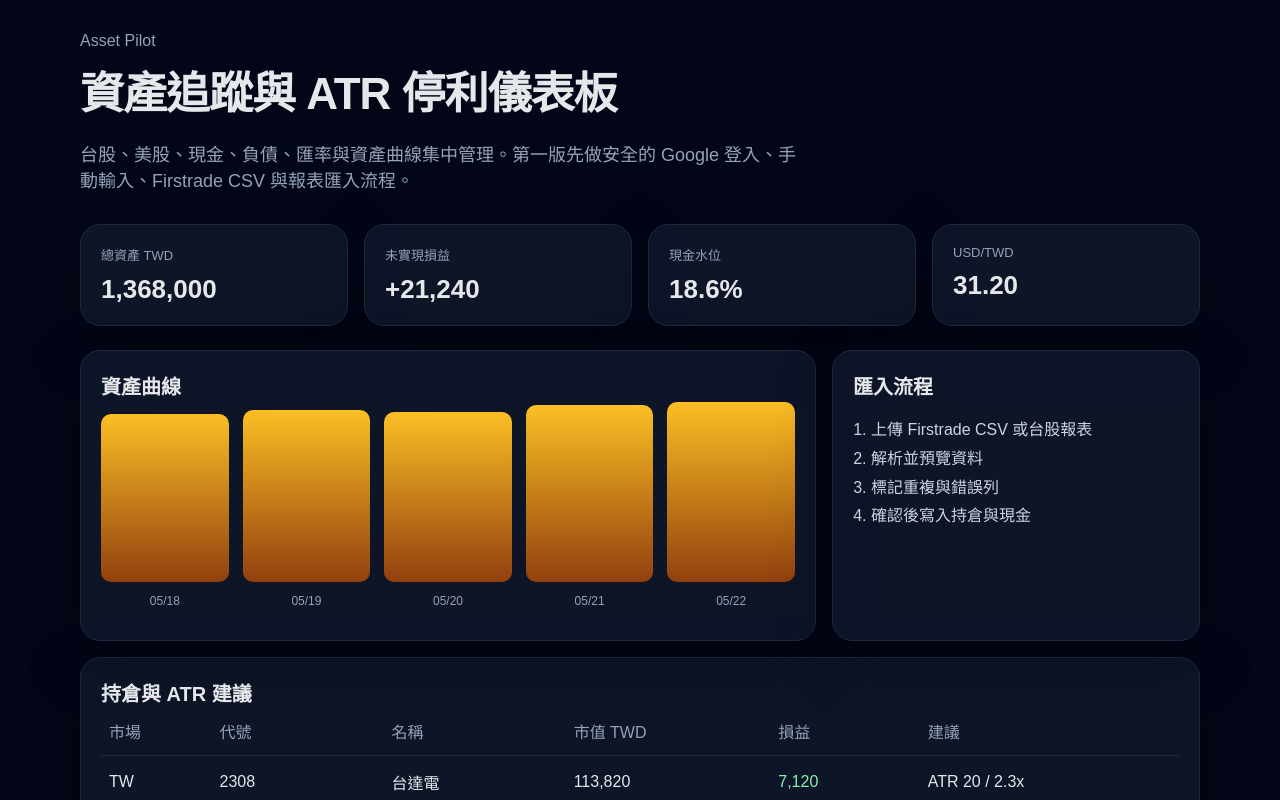
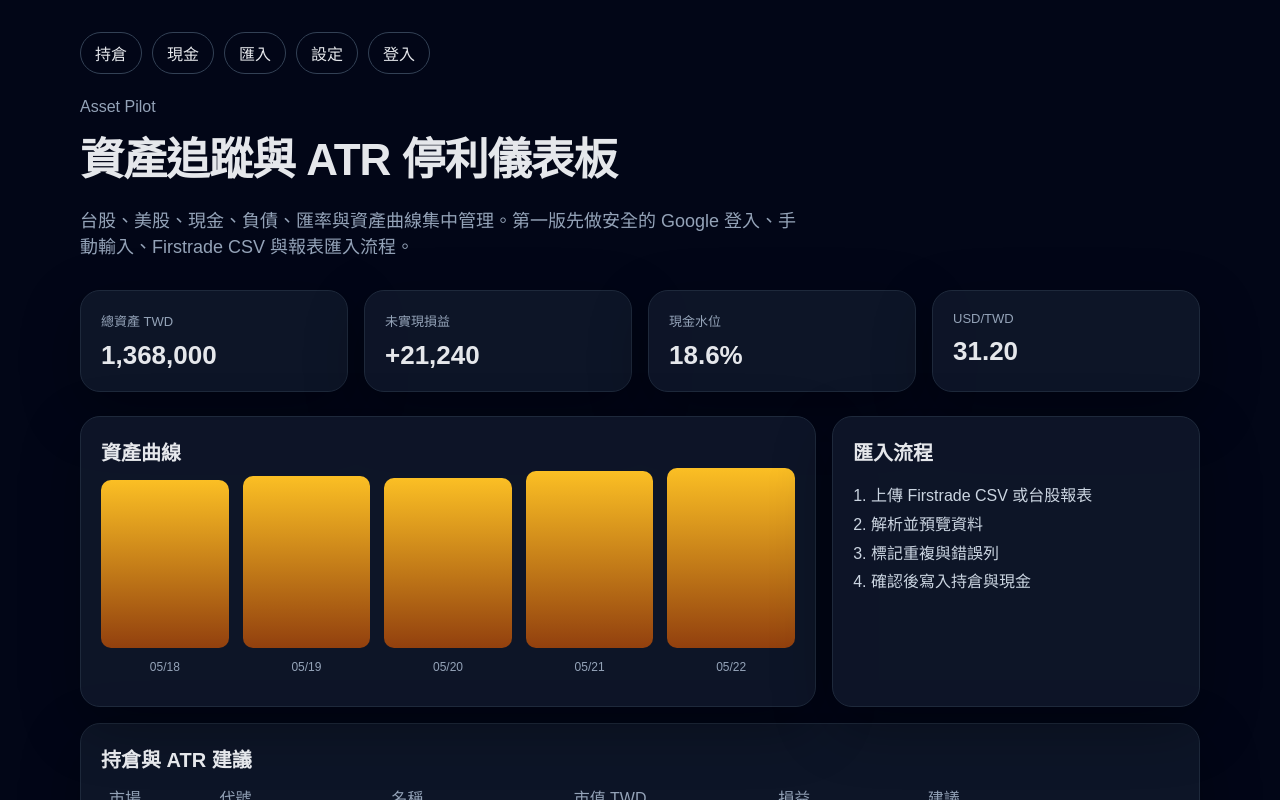
Before and after one commit to edwardw67-stack/asset-pilot, a Next.js app: page / in a window 1280 px wide. Shown: the top 800 px of the page. Built offline with nearby package versions, Linux system fonts and the light colour scheme.

Commit message:
Add dashboard navigation links

```diff
--- a/app/page.tsx
+++ b/app/page.tsx
@@ -14,12 +14,26 @@ const holdings = [
   { market: 'US', ticker: 'TSLA', name: 'Tesla', value: 90210, pnl: -4200, risk: 'ATR 20 / 3.0x' },
 ];
 
+const navItems = [
+  { href: '/holdings', label: '持倉' },
+  { href: '/cash', label: '現金' },
+  { href: '/import', label: '匯入' },
+  { href: '/settings', label: '設定' },
+  { href: '/auth/login', label: '登入' },
+];
+
 export default function Home() {
   const max = Math.max(...snapshots.map((item) => item.value));
 
   return (
     <main style={{ minHeight: '100vh', padding: 32, background: '#020617' }}>
       <section style={{ maxWidth: 1120, margin: '0 auto' }}>
+        <nav style={{ display: 'flex', gap: 10, flexWrap: 'wrap', marginBottom: 24 }}>
+          {navItems.map((item) => (
+            <a key={item.href} href={item.href} style={navLinkStyle}>{item.label}</a>
+          ))}
+        </nav>
+
         <div style={{ marginBottom: 32 }}>
           <p style={{ color: '#94a3b8', margin: 0 }}>Asset Pilot</p>
           <h1 style={{ fontSize: 44, margin: '8px 0', letterSpacing: -1 }}>資產追蹤與 ATR 停利儀表板</h1>
@@ -109,6 +123,14 @@ function Metric({ label, value }: { label: string; value: string }) {
   );
 }
 
+const navLinkStyle: React.CSSProperties = {
+  border: '1px solid #334155',
+  borderRadius: 999,
+  color: '#e5e7eb',
+  padding: '8px 14px',
+  textDecoration: 'none',
+};
+
 const panelStyle: React.CSSProperties = {
   background: 'rgba(15, 23, 42, 0.9)',
   border: '1px solid #1e293b',
```
